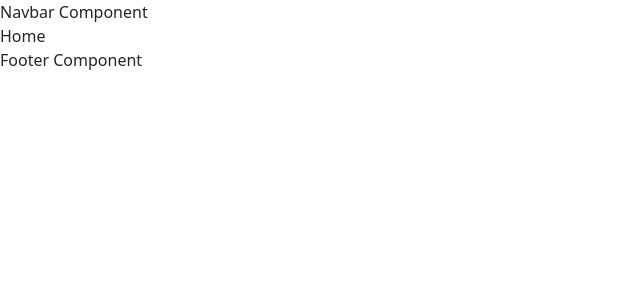
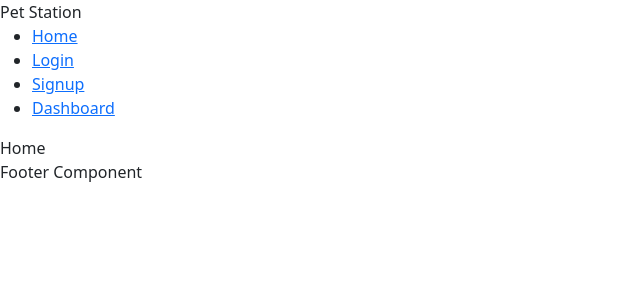
Before and after one commit to k99sharma/pet-station-frontend, a React (Create React App) app: page / in a window 1280 px wide. Shown: the top 300 px of the page, without its empty margins (0-640 px from the left). Built offline with nearby package versions, Linux system fonts and the light colour scheme.

Commit message:
feat($navbar): navbar is created
 - navbar is created in support of current layout
 - routes are added for navigation

```diff
--- a/src/components/Layout/Layout.js
+++ b/src/components/Layout/Layout.js
@@ -1,19 +1,20 @@
 // importing components
+import { BrowserRouter as Router } from 'react-router-dom';
 import Footer from '../Footer/Footer';
 import Navbar from '../Navbar/Navbar';
+
 
 // eslint-disable-next-line react/prop-types
 function Layout({ children }) {
     return (
-        <>
+        <Router>
             <Navbar />
-            <main>
-                {
-                    children
-                }
-            </main>
+            {
+                children
+            }
+
             <Footer />
-        </>
+        </Router>
     )
 }
 
--- a/src/components/Navbar/Navbar.js
+++ b/src/components/Navbar/Navbar.js
@@ -1,9 +1,38 @@
+// importing components
+import { Link } from 'react-router-dom';
+
 // navbar component
 function Navbar() {
     return (
-        <div>
-            Navbar Component
-        </div>
+        <nav>
+            <div>
+                Pet Station
+            </div>
+            <ul>
+                <li>
+                    <Link to="/">
+                        Home
+                    </Link>
+                </li>
+                <li>
+                    <Link to="/login">
+                        Login
+                    </Link>
+                </li>
+
+                <li>
+                    <Link to="/signup">
+                        Signup
+                    </Link>
+                </li>
+
+                <li>
+                    <Link to="/dashboard">
+                        Dashboard
+                    </Link>
+                </li>
+            </ul>
+        </nav>
     )
 }
 
--- a/src/components/Route.js
+++ b/src/components/Route.js
@@ -1,8 +1,7 @@
 // importing components
 import {
-    BrowserRouter as Router,
-    Routes,
-    Route
+    Route,
+    Routes
 } from 'react-router-dom'
 
 // importing pages
@@ -16,7 +15,6 @@ import NotFound from '../pages/NotFound/NotFound';
 // Route component
 function RouteComponent() {
     return (
-        <Router>
         <Routes>
             <Route exact path="/" element={<Home />} />
             <Route exact path="/login" element={<Login />} />
@@ -25,7 +23,7 @@ function RouteComponent() {
             <Route exact path="/adoptionList" element={<AdoptionList />} />
             <Route exact path="*" element={<NotFound />} />
         </Routes>
-        </Router>
+
     )
 }
 
```
Also changed, not shown: 1 other file (tests, documents, lock files or other folders). Lines whose indentation alone changed are shown as unchanged.
